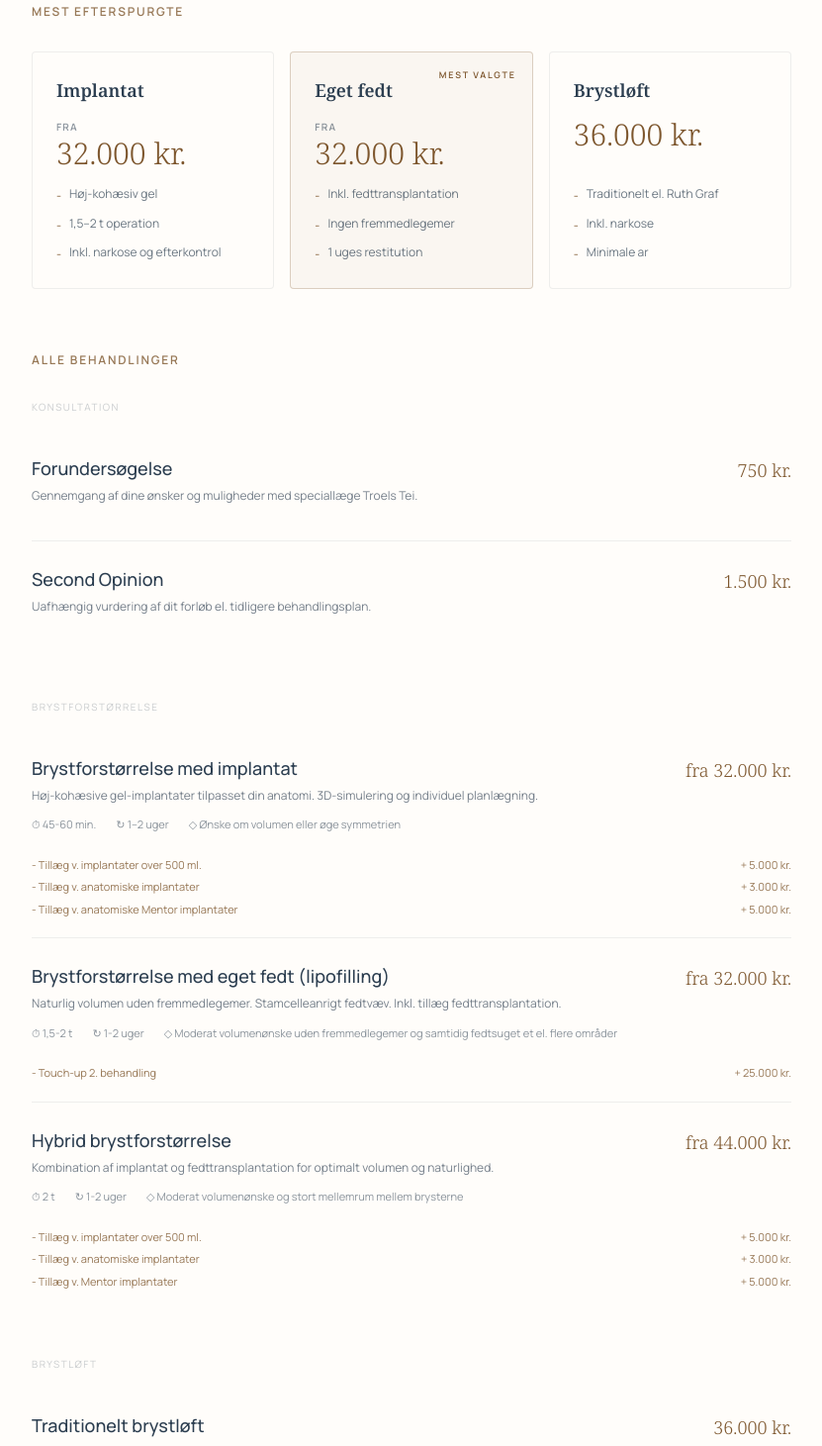
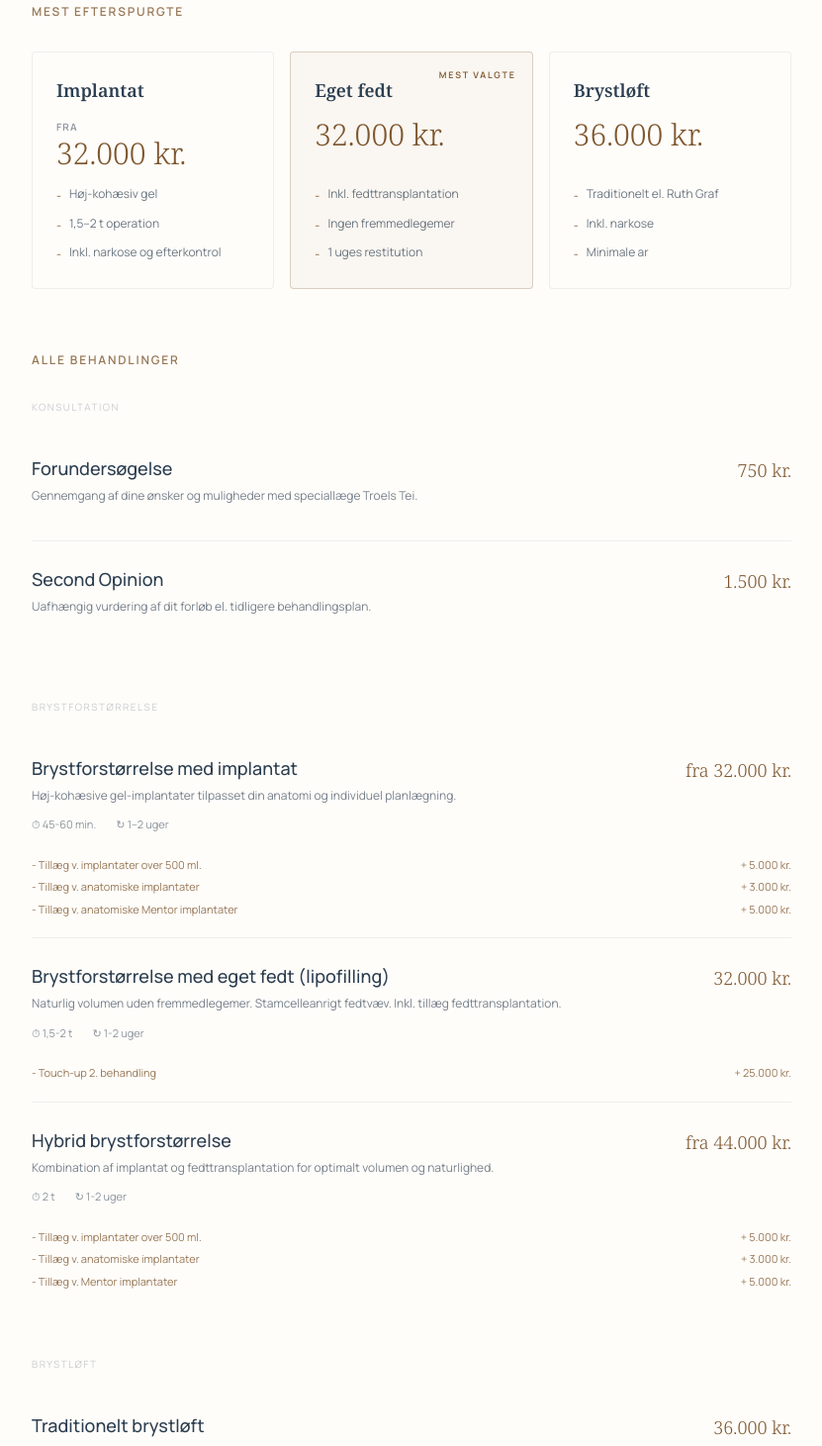
Before and after one commit to brystcenteresbjerg/brystcenter-esbjerg, a Next.js app: page /priser in a window 1280 px wide. Shown: the part 780-2241 px from the top of the page at 99% size, without its empty margins (64-895 px from the left). Built offline with nearby package versions, Linux system fonts and the light colour scheme.

Commit message:
koble priser sammen

```diff
--- a/src/app/priser/page.tsx
+++ b/src/app/priser/page.tsx
@@ -29,29 +29,27 @@ export default function Page() {
         <div className="max-w-3xl">
           <p className="label mb-8">Mest efterspurgte</p>
           <div className="grid grid-cols-1 sm:grid-cols-3 gap-4">
-            {featured.map((card) => (
+            {featured.map((item) => (
               <div
-                key={card.title}
+                key={item.id}
                 className={`relative rounded-sm p-6 flex flex-col gap-4 border ${
-                  card.popular ? "bg-surface-container-low border-primary/25" : "bg-surface border-secondary/8"
+                  item.popular ? "bg-surface-container-low border-primary/25" : "bg-surface border-secondary/8"
                 }`}
               >
-                {card.popular && (
+                {item.popular && (
                   <span className="absolute top-4 right-4 font-sans text-[9px] uppercase tracking-[0.2em] font-semibold text-primary">
                     Mest valgte
                   </span>
                 )}
-                <p className="font-serif text-lg font-semibold text-secondary">{card.title}</p>
+                <p className="font-serif text-lg font-semibold text-secondary">{item.featureTitle}</p>
                 <div>
-                  {card.priceLabel && (
-                    <p className="font-sans text-[10px] uppercase tracking-[0.12em] font-semibold text-secondary/55 mb-1">
-                      {card.priceLabel}
-                    </p>
+                  {item.priceFra && (
+                    <p className="font-sans text-[10px] uppercase tracking-[0.12em] font-semibold text-secondary/55 mb-1">Fra</p>
                   )}
-                  <p className="font-serif text-3xl font-light text-primary leading-none">{card.price}</p>
+                  <p className="font-serif text-3xl font-light text-primary leading-none">{item.price}</p>
                 </div>
                 <ul className="flex flex-col gap-2 mt-auto">
-                  {card.bullets.map((b) => (
+                  {item.featureBullets!.map((b) => (
                     <li key={b} className="flex items-start gap-2 font-sans text-xs leading-relaxed text-secondary/70">
                       <span className="text-primary mt-0.5 shrink-0">-</span>
                       {b}
@@ -93,7 +91,9 @@ export default function Page() {
                       </div>
                       <div className="shrink-0 flex flex-col items-end gap-2 pt-0.5">
                         {item.price ? (
-                          <p className="font-serif text-lg font-light text-primary">{item.price}</p>
+                          <p className="font-serif text-lg font-light text-primary">
+                            {item.priceFra ? "fra " : ""}{item.price}
+                          </p>
                         ) : (
                           <p className="font-sans text-xs text-secondary/35 mt-1">Kontakt os</p>
                         )}
--- a/src/components/layout/Header.tsx
+++ b/src/components/layout/Header.tsx
@@ -38,7 +38,7 @@ const navItems: NavItem[] = [
       { label: "Brystforstørrelse med eget fedt", href: "/behandlinger/bfo-eget-fedt-lipofilling" },
       { label: "Brystløft", href: "/behandlinger/brystloeft" },
       { label: "Brystreduktion", href: "/behandlinger/brystreduktion" },
-      { label: "Implantatudskiftning", href: "/behandlinger/udskiftning-af-protese" },
+      { label: "Udskiftning af implantat", href: "/behandlinger/udskiftning-af-implantat" },
       { label: "Second Opinion", href: "/behandlinger/second-opinion" },
     ],
   },
--- a/src/data/priser.ts
+++ b/src/data/priser.ts
@@ -4,49 +4,25 @@ export interface Supplement {
 }
 
 export interface TreatmentItem {
+  id?: string;
   label: string;
   desc?: string;
   duration?: string;
   recovery?: string;
   anbefales?: string;
   price: string | null;
+  priceFra?: boolean;
   href: string;
   supplements?: Supplement[];
+  featureTitle?: string;
+  featureBullets?: string[];
+  popular?: boolean;
 }
 
 export interface TreatmentGroup {
   category: string;
   items: TreatmentItem[];
 }
-
-export interface FeaturedCard {
-  title: string;
-  price: string;
-  priceLabel?: string;
-  popular?: boolean;
-  bullets: string[];
-}
-
-export const featured: FeaturedCard[] = [
-  {
-    title: "Implantat",
-    price: "32.000 kr.",
-    priceLabel: "Fra",
-    bullets: ["Høj-kohæsiv gel", "1,5–2 t operation", "Inkl. narkose og efterkontrol"],
-  },
-  {
-    title: "Eget fedt",
-    price: "32.000 kr.",
-    priceLabel: "Fra",
-    popular: true,
-    bullets: ["Inkl. fedttransplantation", "Ingen fremmedlegemer", "1 uges restitution"],
-  },
-  {
-    title: "Brystløft",
-    price: "36.000 kr.",
-    bullets: ["Traditionelt el. Ruth Graf", "Inkl. narkose", "Minimale ar"],
-  },
-];
 
 export const treatments: TreatmentGroup[] = [
   {
@@ -70,13 +46,16 @@ export const treatments: TreatmentGroup[] = [
     category: "Brystforstørrelse",
     items: [
       {
+        id: "bfo-implantat",
         label: "Brystforstørrelse med implantat",
-        desc: "Høj-kohæsive gel-implantater tilpasset din anatomi. 3D-simulering og individuel planlægning.",
+        desc: "Høj-kohæsive gel-implantater tilpasset din anatomi og individuel planlægning.",
         duration: "45-60 min.",
         recovery: "1–2 uger",
-        anbefales: "Ønske om volumen eller øge symmetrien",
-        price: "fra 32.000 kr.",
+        price: "32.000 kr.",
+        priceFra: true,
         href: "/behandlinger/bfo-implantat",
+        featureTitle: "Implantat",
+        featureBullets: ["Høj-kohæsiv gel", "1,5–2 t operation", "Inkl. narkose og efterkontrol"],
         supplements: [
           { label: "Tillæg v. implantater over 500 ml.", price: "+ 5.000 kr." },
           { label: "Tillæg v. anatomiske implantater", price: "+ 3.000 kr." },
@@ -84,13 +63,16 @@ export const treatments: TreatmentGroup[] = [
         ],
       },
       {
+        id: "bfo-eget-fedt",
         label: "Brystforstørrelse med eget fedt (lipofilling)",
         desc: "Naturlig volumen uden fremmedlegemer. Stamcelleanrigt fedtvæv. Inkl. tillæg fedttransplantation.",
         duration: "1,5-2 t",
         recovery: "1-2 uger",
-        anbefales: "Moderat volumenønske uden fremmedlegemer og samtidig fedtsuget et el. flere områder",
-        price: "fra 32.000 kr.",
+        price: "32.000 kr.",
         href: "/behandlinger/bfo-eget-fedt-lipofilling",
+        featureTitle: "Eget fedt",
+        featureBullets: ["Inkl. fedttransplantation", "Ingen fremmedlegemer", "1 uges restitution"],
+        popular: true,
         supplements: [{ label: "Touch-up 2. behandling", price: "+ 25.000 kr." }],
       },
       {
@@ -98,8 +80,8 @@ export const treatments: TreatmentGroup[] = [
         desc: "Kombination af implantat og fedttransplantation for optimalt volumen og naturlighed.",
         duration: "2 t",
         recovery: "1-2 uger",
-        anbefales: "Moderat volumenønske og stort mellemrum mellem brysterne",
-        price: "fra 44.000 kr.",
+        price: "44.000 kr.",
+        priceFra: true,
         href: "/booking",
         supplements: [
           { label: "Tillæg v. implantater over 500 ml.", price: "+ 5.000 kr." },
@@ -113,20 +95,21 @@ export const treatments: TreatmentGroup[] = [
     category: "Brystløft",
     items: [
       {
+        id: "brystloeft",
         label: "Traditionelt brystløft",
         desc: "Klassisk mastopeksi med fokus på form og projektion. Inkl. narkose.",
         duration: "1,5–2 t",
         recovery: "1-2 uger",
-        anbefales: "Efter amning, vægttab eller naturlig hæng",
         price: "36.000 kr.",
         href: "/behandlinger/brystloeft",
+        featureTitle: "Brystløft",
+        featureBullets: ["Traditionelt el. Ruth Graf", "Inkl. narkose", "Minimale ar"],
       },
       {
         label: "Brystløft · Ruth Graf-teknik",
         desc: "Vertikal mastopeksi med auto-augmentation. Løft og fylde uden implantat - minimale ar. Inkl. narkose.",
         duration: "1,5–2 t",
         recovery: "1-2 uger",
-        anbefales: "Hvis passende til din anatomi: efter amning, vægttab eller naturlig hæng",
         price: "36.000 kr.",
         href: "/behandlinger/brystloeft",
       },
@@ -140,7 +123,6 @@ export const treatments: TreatmentGroup[] = [
         desc: "Moderne B-teknik for optimal form og projektion. Lindring af fysiske gener og æstetisk balance.",
         duration: "2 t",
         recovery: "2 uger",
-        anbefales: "Fysiske gener eller ubalance i proportioner",
         price: "42.000 kr.",
         href: "/behandlinger/brystreduktion",
       },
@@ -149,7 +131,6 @@ export const treatments: TreatmentGroup[] = [
         desc: "Brystløft med reducerende effekt. Teknikvalget afhænger af din anatomi og ønsker.",
         duration: "2 t",
         recovery: "2 uger",
-        anbefales: "Fysiske gener eller ubalance i proportioner",
         price: "42.000 kr.",
         href: "/behandlinger/brystreduktion",
       },
@@ -163,8 +144,8 @@ export const treatments: TreatmentGroup[] = [
         desc: "Revisionskirurgi med PU-belagte implantater. Præcis placering og langvarig stabilitet.",
         duration: "1–2 t",
         recovery: "1–2 uger",
-        anbefales: "Ønske om ændring, kapseldannelse el. implantatkomplikationer",
         price: "45.000 kr.",
+        priceFra: true,
         href: "/behandlinger/udskiftning-af-protese",
         supplements: [
           { label: "Tillæg v. implantater over 500 ml.", price: "+ 5.000 kr." },
@@ -178,8 +159,8 @@ export const treatments: TreatmentGroup[] = [
         desc: "Fjernelse af eksisterende implantater uden indsættelse af nyt implantat.",
         duration: "30-90 min.",
         recovery: "1–2 uger",
-        anbefales: "Æstetiske såvel som fysiologiske faktorer",
         price: "30.000 kr.",
+        priceFra: true,
         href: "/booking",
         supplements: [
           { label: "Tillæg v. ruptur", price: "fra 3.000 kr." },
@@ -196,18 +177,17 @@ export const treatments: TreatmentGroup[] = [
         desc: "Stamcelleanrigt fedt til naturlig volumengenopbygning i ansigtet.",
         duration: "30 min.",
         recovery: "1 dag",
-        anbefales: "Permanent volumenopbygning alternativt til midlertidlige fillers",
         price: "14.000 kr.",
         href: "/behandlinger/fedttransplantation",
         supplements: [{ label: "Touch up 2. behandling", price: "fra 10.000 kr." }],
       },
       {
         label: "Fedttransplantation til ar og vævsforbedring",
-        desc: "Målrettet fedttransplantation til korrektion af ar og forbedring af vævskvalitet.",
+        desc: "Stamcelleanrigt fedt  til korrektion af ar og forbedring af vævskvalitet.",
         duration: "1,5 t",
         recovery: "1-7 dage",
-        anbefales: "Forbedring af ar eller vævskvalitet, f.eks. efter tidligere operationer eller traumer",
-        price: "fra 14.000 kr.",
+        price: "14.000 kr.",
+        priceFra: true,
         href: "/behandlinger/fedttransplantation",
         supplements: [{ label: "Tillæg v. fuld narkose", price: "fra 4.000 kr." }],
       },
@@ -218,13 +198,16 @@ export const treatments: TreatmentGroup[] = [
     items: [
       {
         label: "Korrektion af brystvorter",
-        desc: "Inddragne brystvorter el. reduktion af areola el. brystvorte. Udføres ofte i lokalbedøvelse.",
-        price: "fra 14.000 kr.",
+        desc: "Indadvendte (inverterede) brystvorter el. reduktion af areola el. brystvorte. Udføres ofte i lokalbedøvelse.",
+        price: "14.000 kr.",
         href: "/booking",
       },
     ],
   },
 ];
+
+const byId = (id: string) => treatments.flatMap((g) => g.items).find((item) => item.id === id)!;
+export const featured = [byId("bfo-implantat"), byId("bfo-eget-fedt"), byId("brystloeft")];
 
 export const included: string[] = [
   "Indledende konsultation med speciallæge",
```
Also changed, not shown: src/app/behandlinger/second-opinion/page.tsx (+4 -11 lines), src/app/behandlinger/udskiftning-af-implantat/page.tsx (renamed from src/app/behandlinger/udskiftning-af-protese/page.tsx, +6 -4 lines), src/data/behandlinger/second-opinion.ts (+4 -14 lines), src/data/behandlinger/udskiftning-af-implantat.ts (renamed from src/data/behandlinger/udskiftning-af-protese.ts, +11 -4 lines).
